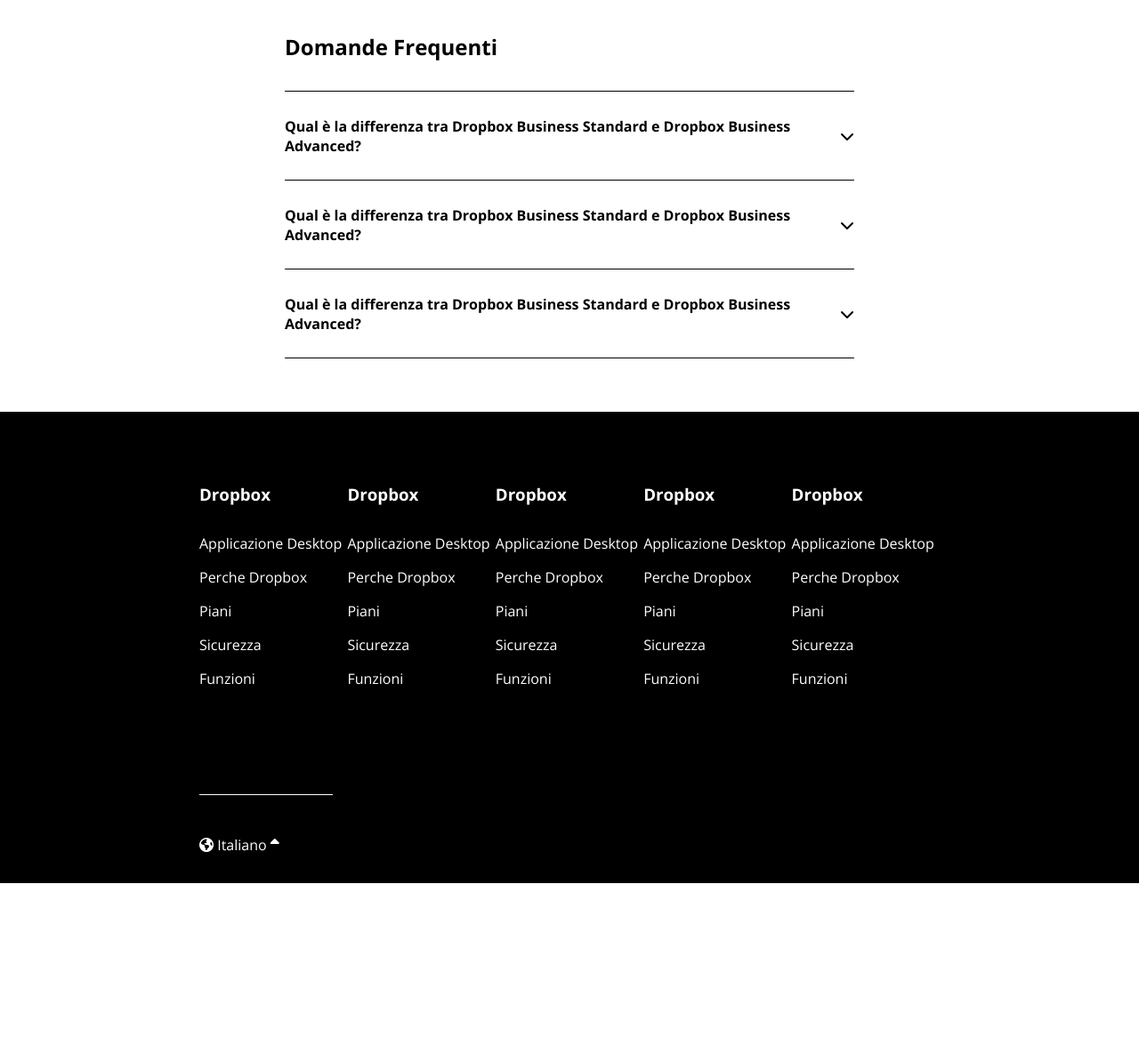
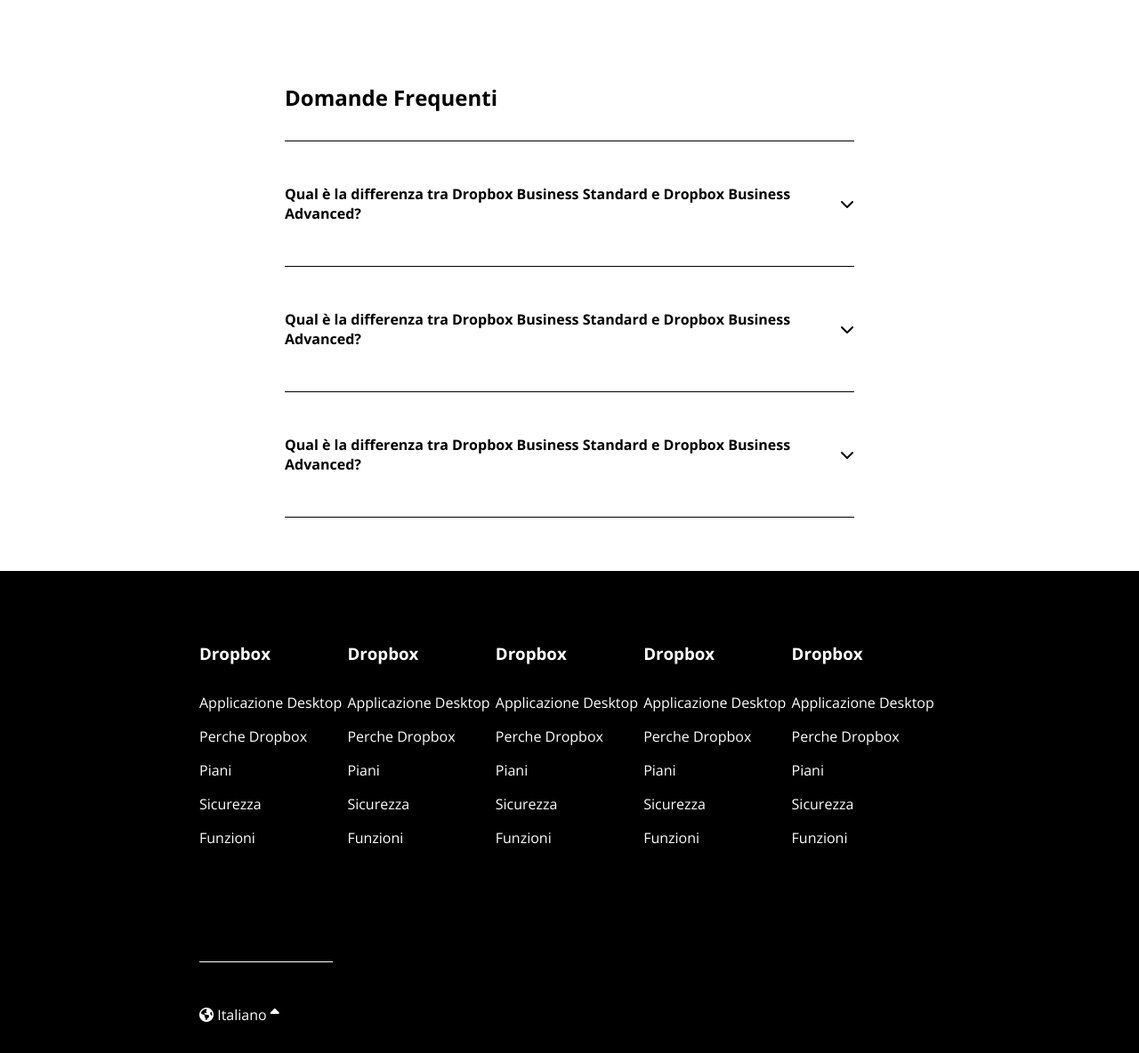
Before and after one commit to Dan97O/htmlcss-dropbox, a plain HTML site: page index.html in a window 1280 px wide. Shown: the part 4637-5821 px from the top of the page at 89% size. Before the commit the page ends 5630 px from the top, so only its background shows below. Drawn offline with nearby package versions, Linux system fonts and the light colour scheme.

Commit message:
add height changes

```diff
--- a/assets/css/style.css
+++ b/assets/css/style.css
@@ -578,10 +578,10 @@ img{
 .col-text-bottom{
     background-color: var(--db-main-bottom);
     width: 100%;
-    height: 200px;
     margin-bottom: 50px;
     justify-content: space-evenly;
     align-items: center;
+    padding: 6rem 0;
 }
 
 .bt-col-text-bottom{
@@ -601,17 +601,17 @@ img{
 
 .faq-title{
     width: 100%;
-    height: 100px;
     align-items: center;
     border-bottom: 1px solid black;
+    padding: 2rem 0;
 }
 
 .question{
     width: 100%;
-    height: 100px;
     align-items: center;
     border-bottom: 1px solid black;
     justify-content: space-between;
+    padding: 3rem 0;
 }
 
 .question:hover{
@@ -642,7 +642,7 @@ img{
 
 .column{
     width: calc(100% / 5);
-    height: 350px;
+    padding-bottom: 7rem;
 }
 
 .column h3{
@@ -664,11 +664,11 @@ img{
 
 .language{
     width: 150px;
-    height: 100px;
     border-top: 1px solid white;
     display: flex;
     align-items: end;
     padding-bottom: 2rem;
+    padding-top: 3rem;
 }
 
 
```
